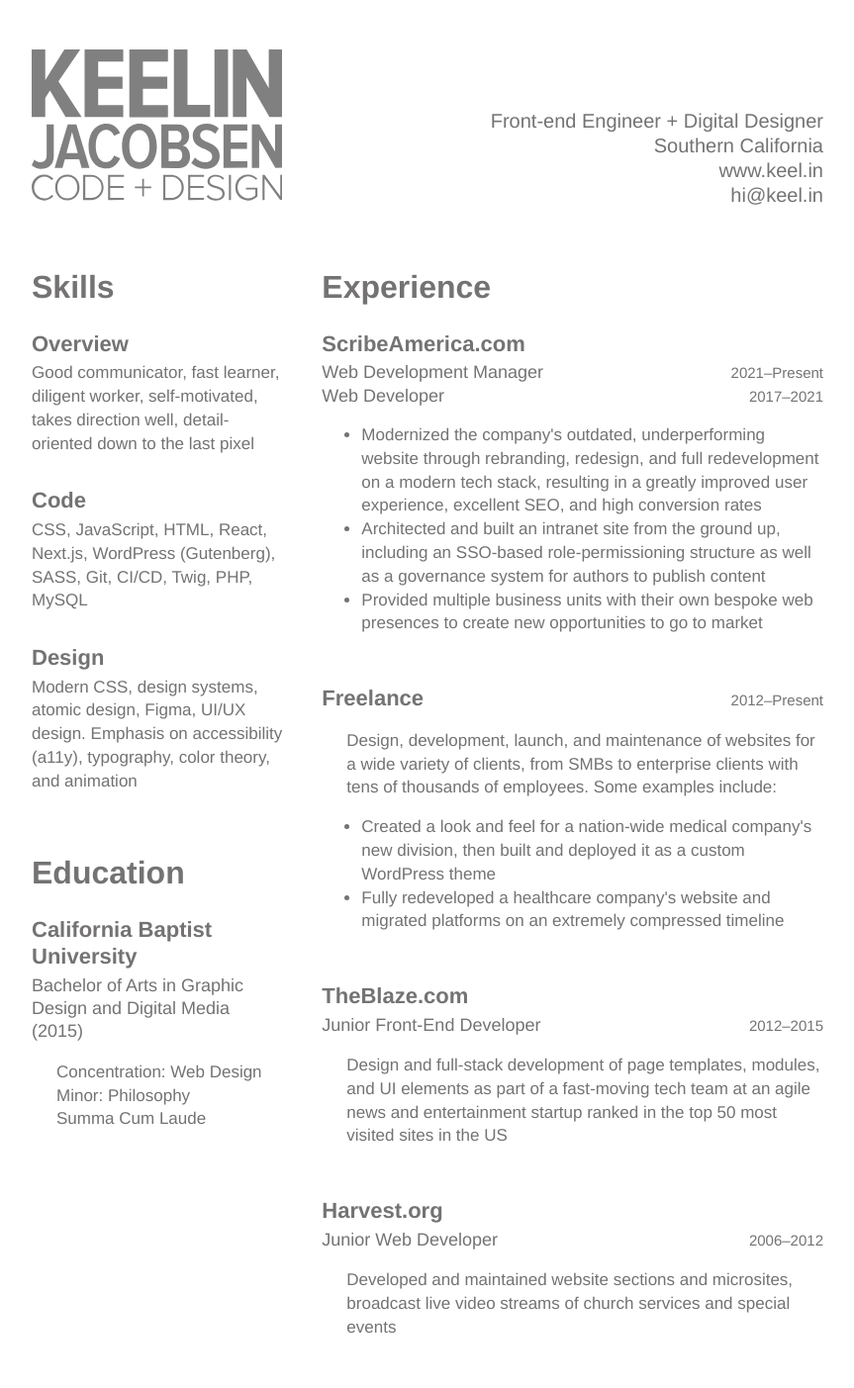
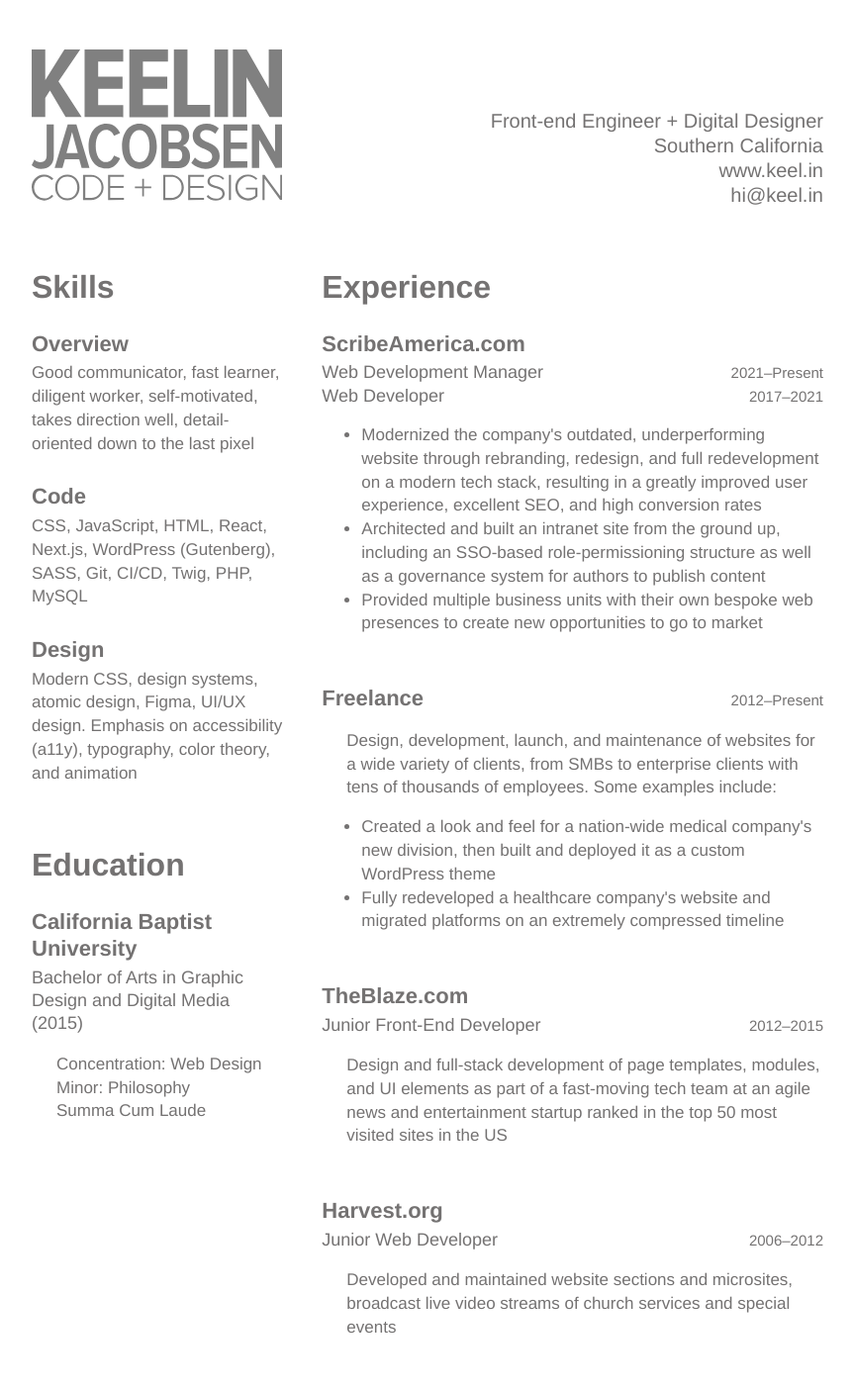
Before and after one commit to KeelinJ/keelinj.github.io, a Jekyll site: the page built from docs/resume.html, in a window 1280 px wide. Shown: the whole page at 99% size, without its empty margins (208-1071 px from the left). Built offline with Jekyll 4.4.1, drawn with Linux system fonts in a browser that asks for light colours.

Commit message:
spacing tweak

```diff
--- a/docs/css/resume.scss
+++ b/docs/css/resume.scss
@@ -117,7 +117,7 @@ section {
   margin-bottom: 50px;
 }
 :where(.skills) article {
-  margin-bottom: 32px;
+  margin-bottom: 28px;
 }
 article:last-of-type {
   margin: 0;
```
